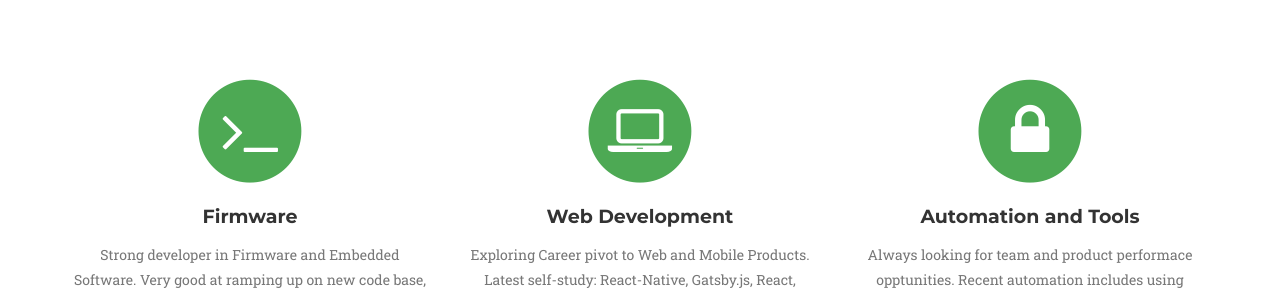
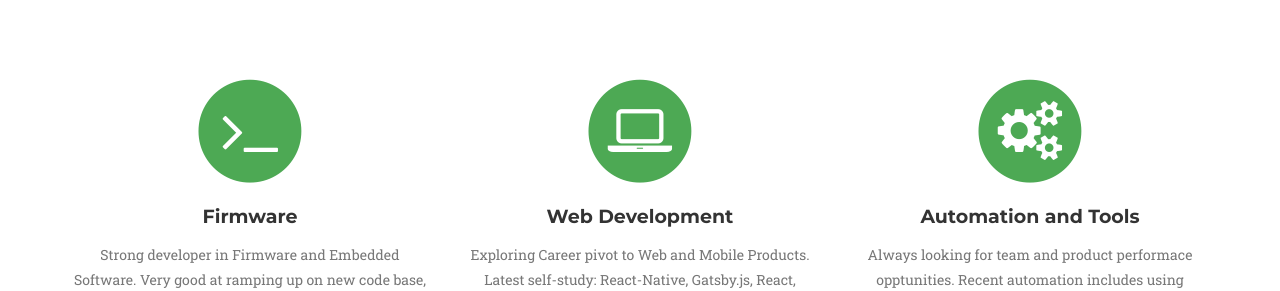
Before and after one commit to alpiepho/portfolio3, a Jekyll site: the page built from index.html, in a window 1280 px wide and 900 px high, scrolled down 769 px. Shown: the part 159-450 px from the top of the window. Built offline with Jekyll 4.4.1, drawn with Linux system fonts in a browser that asks for light colours; some web fonts are replaced.

Commit message:
chaange icon

```diff
--- a/_includes/skills.html
+++ b/_includes/skills.html
@@ -27,7 +27,7 @@
                 <div class="col-md-4">
                     <span class="fa-stack fa-4x">
                         <i class="fa fa-circle fa-stack-2x text-primary"></i>
-                        <i class="fa fa-lock fa-stack-1x fa-inverse"></i>
+                        <i class="fa fa-cogs fa-stack-1x fa-inverse"></i>
                     </span>
                     <h4 class="service-heading">Automation and Tools</h4>
                     <p class="text-muted">Always looking for team and product performace opptunities.  Recent automation includes using Selenium and Headless Chrome.  Also have direct experience with IOT.</p>
```
